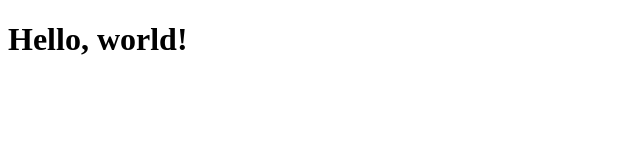
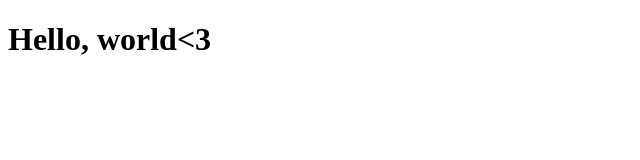
Before and after one commit to Mersa-mero/Mersa-mero.github.io, a plain HTML site: page index.html in a window 1280 px wide. Shown: the full height of the page, 0-640 px from the left. Drawn offline with Linux system fonts and the light colour scheme.

Commit message:
Update index.html

```diff
--- a/index.html
+++ b/index.html
@@ -6,6 +6,6 @@
     <title>Bootstrap demo</title>
   </head>
   <body>
-    <h1>Hello, world!</h1>
+    <h1>Hello, world<3 </h1>
   </body>
 </html>
```
